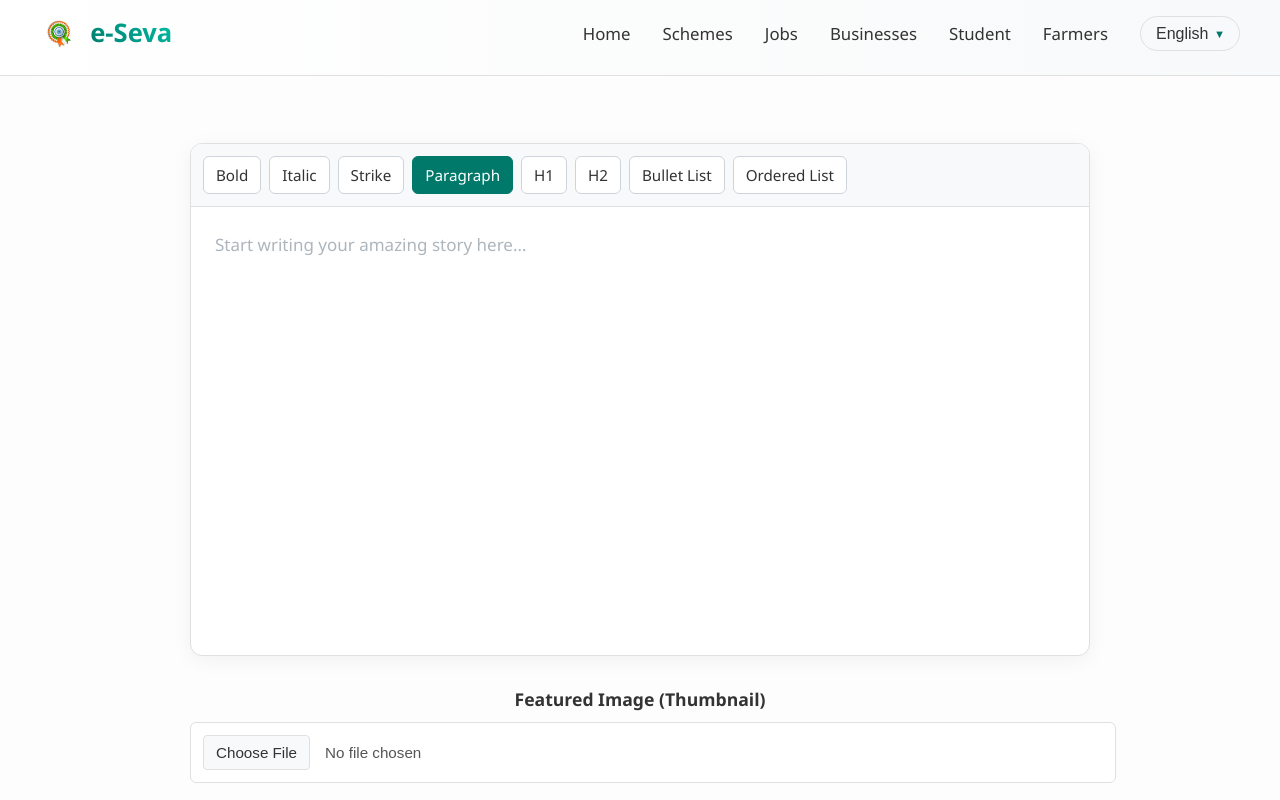
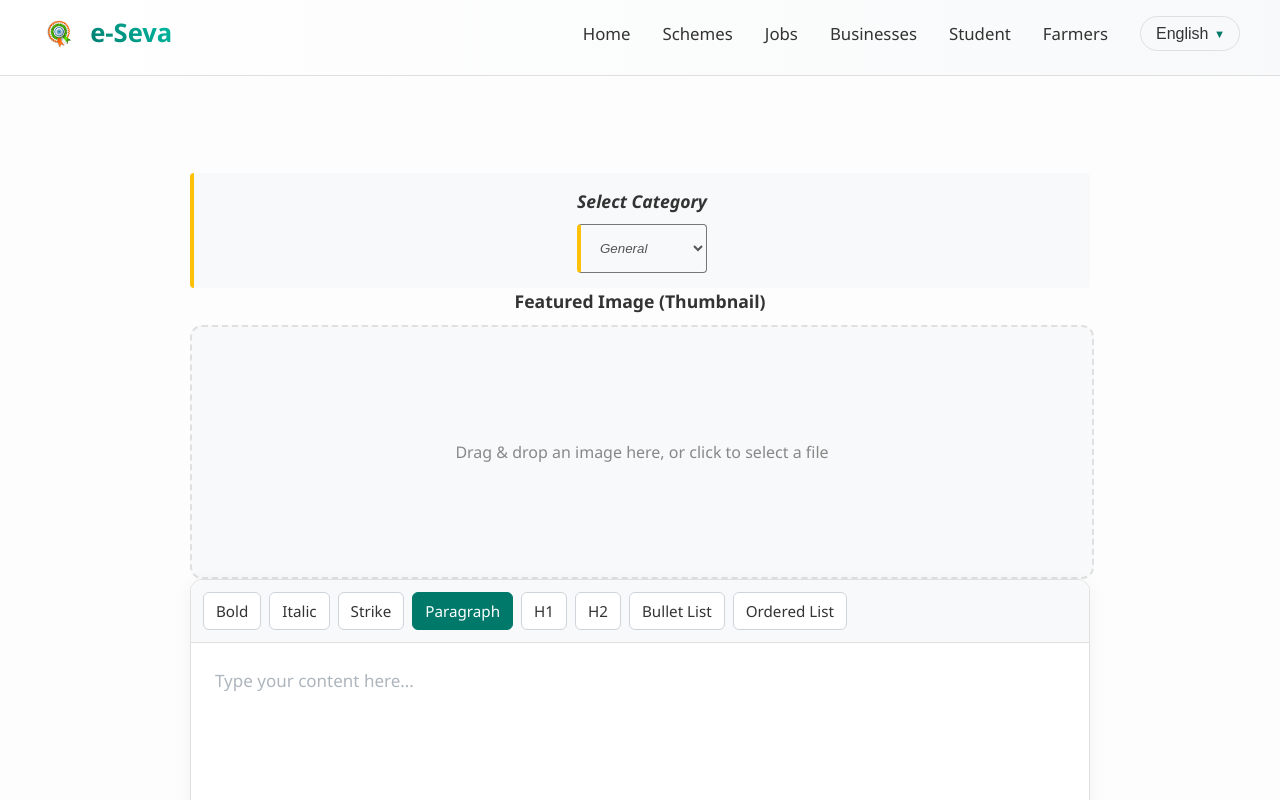
Before and after one commit to IamAdinath/jalad-e-seva-serverless, a React (Vite) app in the folder ui/: page /create-post in a window 1280 px wide. Shown: the top 800 px of the page. Built offline with nearby package versions, Linux system fonts and the light colour scheme.

Commit message:
Component add new writere

```diff
--- a/ui/src/components/Writer.css
+++ b/ui/src/components/Writer.css
@@ -156,3 +156,33 @@
 .form-group input[type="file"]::file-selector-button:hover {
   background-color: #e9ecef;
 }
+.image-dropzone {
+  display: flex;
+  justify-content: center;
+  align-items: center;
+  width: 100%;
+  height: 250px;
+  border: 2px dashed var(--border-color, #ccc);
+  border-radius: 12px;
+  background-color: #f8f9fa;
+  cursor: pointer;
+  transition: all 0.3s ease;
+  overflow: hidden; /* Ensures the preview image respects the border-radius */
+}
+
+.image-dropzone:hover {
+  border-color: var(--primary-color, #00796b);
+  background-color: #f1f3f5;
+}
+
+.image-dropzone p {
+  color: #888;
+  font-weight: 500;
+  text-align: center;
+}
+
+.image-preview {
+  width: 100%;
+  height: 100%;
+  object-fit: cover; /* This makes the image cover the area without stretching */
+}
--- a/ui/src/components/Writer.tsx
+++ b/ui/src/components/Writer.tsx
@@ -1,21 +1,16 @@
-import React, { useState } from 'react';
-// 1. Import the 'Editor' type for better type safety
+import React, { useState, useCallback } from 'react';
 import { useEditor, EditorContent, type Editor } from '@tiptap/react';
 import StarterKit from '@tiptap/starter-kit';
 import Placeholder from '@tiptap/extension-placeholder';
 
 import './Writer.css';
+import { useTranslation } from 'react-i18next';
 
-// --- The Toolbar Component ---
-// We now use the imported 'Editor' type for our props.
+// --- MenuBar component remains the same ---
 const MenuBar = ({ editor }: { editor: Editor | null }) => {
-  if (!editor) {
-    return null;
-  }
-
+  if (!editor) { return null; }
   return (
     <div className="tiptap-menu-bar">
-      {/* This button should now work correctly */}
       <button onClick={() => editor.chain().focus().toggleBold().run()} className={editor.isActive('bold') ? 'is-active' : ''}>Bold</button>
       <button onClick={() => editor.chain().focus().toggleItalic().run()} className={editor.isActive('italic') ? 'is-active' : ''}>Italic</button>
       <button onClick={() => editor.chain().focus().toggleStrike().run()} className={editor.isActive('strike') ? 'is-active' : ''}>Strike</button>
@@ -28,20 +23,17 @@ const MenuBar = ({ editor }: { editor: Editor | null }) => {
   );
 };
 
-
 // --- The Main Writer Component ---
 const Writer: React.FC = () => {
+  const {t} = useTranslation();
   const [summary, setSummary] = useState('');
-  const [thumbnail, setThumbnail] = useState<File | null>(null); // State for the image file
+  const [thumbnail, setThumbnail] = useState<File | null>(null);
+  const [previewUrl, setPreviewUrl] = useState<string | null>(null);
 
   const editor = useEditor({
     extensions: [
-      // 2. We explicitly ensure StarterKit is configured.
-      // This is the most reliable way to enable its default features like 'bold'.
       StarterKit.configure(),
-      Placeholder.configure({
-        placeholder: 'Start writing your amazing story here…',
-      }),
+      Placeholder.configure({ placeholder: "Type your content here..." }),
     ],
     content: '',
     onUpdate: ({ editor }) => {
@@ -50,6 +42,33 @@ const Writer: React.FC = () => {
       setSummary(summaryText);
     },
   });
+
+  // NEW FUNCTION: Handles file selection and creates a preview URL
+  const handleFileChange = useCallback((file: File | null) => {
+    if (file) {
+      setThumbnail(file);
+      // Create a temporary URL for the selected file to show a preview
+      const newPreviewUrl = URL.createObjectURL(file);
+      setPreviewUrl(newPreviewUrl);
+    } else {
+      setThumbnail(null);
+      setPreviewUrl(null);
+    }
+  }, []);
+
+  // NEW FUNCTION: To handle drag-and-drop functionality
+  const handleDrop = useCallback((event: React.DragEvent<HTMLDivElement>) => {
+    event.preventDefault();
+    event.stopPropagation();
+    if (event.dataTransfer.files && event.dataTransfer.files[0]) {
+      handleFileChange(event.dataTransfer.files[0]);
+    }
+  }, [handleFileChange]);
+
+  const handleDragOver = (event: React.DragEvent<HTMLDivElement>) => {
+    event.preventDefault();
+    event.stopPropagation();
+  };
 
   const handlePublish = () => {
     if (!editor) return;
@@ -69,32 +88,67 @@ const Writer: React.FC = () => {
 
   return (
     <div className="writer-container">
-      {/* ... MenuBar and EditorContent ... */}
+      {/* SECTION 1: THUMBNAIL UPLOAD (NOW ON TOP) */}
+      <div className="form-group">
+        <div className="summary-preview">
+          <label>{t('writerCategorySelect')}</label>
+          <select className="summary-preview">
+            <option value="general">{t('writerCategoryGeneral')}</option>
+            <option value="news">{t('writerCategoryNews')}</option>
+            <option value="updates">{t('writerCategoryUpdates')}</option>
+            <option value="events">{t('writerCategoryEvents')}</option>
+            <option value="student">{t('navStudents')}</option>
+            <option value="farmer">{t('navFarmers')}</option>
+            <option value="business">{t('navBusinesses')}</option>
+            <option value="artist">{t('navJobs')}</option>
+            <option value="individual">{t('navIndividuals')}</option>
+            <option value="ngo">{t('navNGOs')}</option>
+            <option value="government">{t('navGovernment')}</option>
+            <option value="education">{t('navEducation')}</option>
+            <option value="health">{t('navHealth')}</option>
+            <option value="technology">{t('navTechnology')}</option>
+            <option value="environment">{t('navEnvironment')}</option>
+            <option value="culture">{t('navCulture')}</option>
+            <option value="other">{t('navOthers')}</option>
+          </select>
+        </div>
+
+        <label>{t('writerThumbnailTitle')}</label>
+        <div
+          className="image-dropzone"
+          onDrop={handleDrop}
+          onDragOver={handleDragOver}
+          onClick={() => document.getElementById('thumbnail-input')?.click()}
+        >
+          {previewUrl ? (
+            <img src={previewUrl} alt="Thumbnail preview" className="image-preview" />
+          ) : (
+            <p>{t('writerThumbnailPlaceholder')}</p>
+          )}
+          <input
+            id="thumbnail-input"
+            type="file"
+            accept="image/*"
+            style={{ display: 'none' }} // Hide the default input
+            onChange={(e) => handleFileChange(e.target.files ? e.target.files[0] : null)}
+          />
+        </div>
+      </div>
+
+      {/* SECTION 2: THE EDITOR (NOW IN THE MIDDLE) */}
       <div className="editor-wrapper">
         <MenuBar editor={editor} />
         <EditorContent editor={editor} />
       </div>
 
-      {/* 3. ADDED THE FILE INPUT BACK IN ITS OWN FORM GROUP */}
+      {/* SECTION 3: SUMMARY AND PUBLISH */}
       <div className="form-group">
-        <label htmlFor="thumbnail">Featured Image (Thumbnail)</label>
-        <input
-          id="thumbnail"
-          type="file"
-          accept="image/*"
-          onChange={(e) => setThumbnail(e.target.files ? e.target.files[0] : null)}
-        />
-      </div>
-
-      <div className="form-group">
-        <label>Auto-Generated Summary (for previews)</label>
-        <p className="summary-preview">{summary || 'Start typing to see a summary...'}</p>
+        <label>{t('witerSummaryTitle')}</label>
+        <p className="summary-preview">{summary || t('writerSummaryPlaceholder')}</p>
       </div>
 
       <div className="publish-button-container">
-        <button onClick={handlePublish} className="publish-button">
-          Publish Post
-        </button>
+        <button onClick={handlePublish} className="publish-button">{t('writerPublish')}</button>
       </div>
     </div>
   );
```
